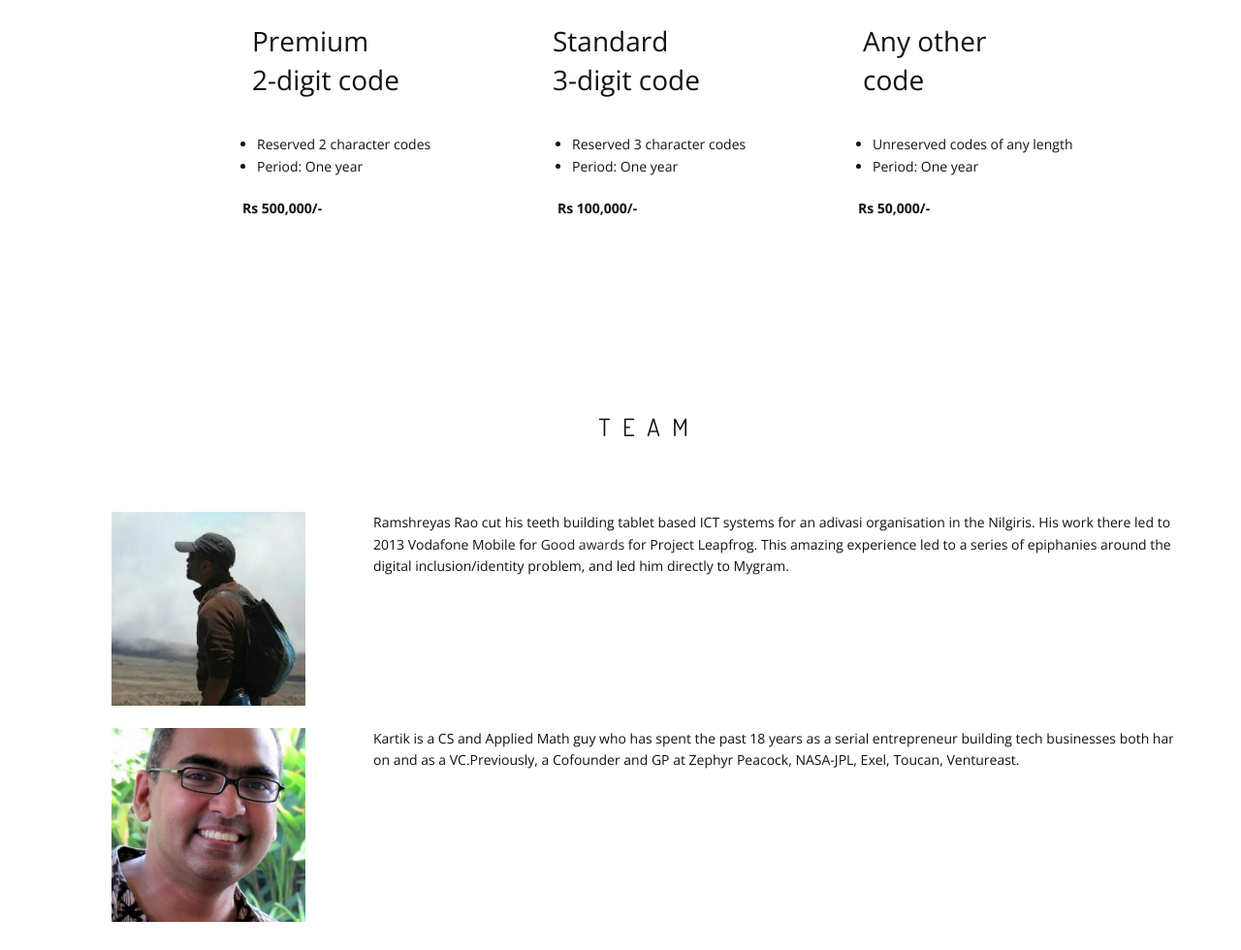
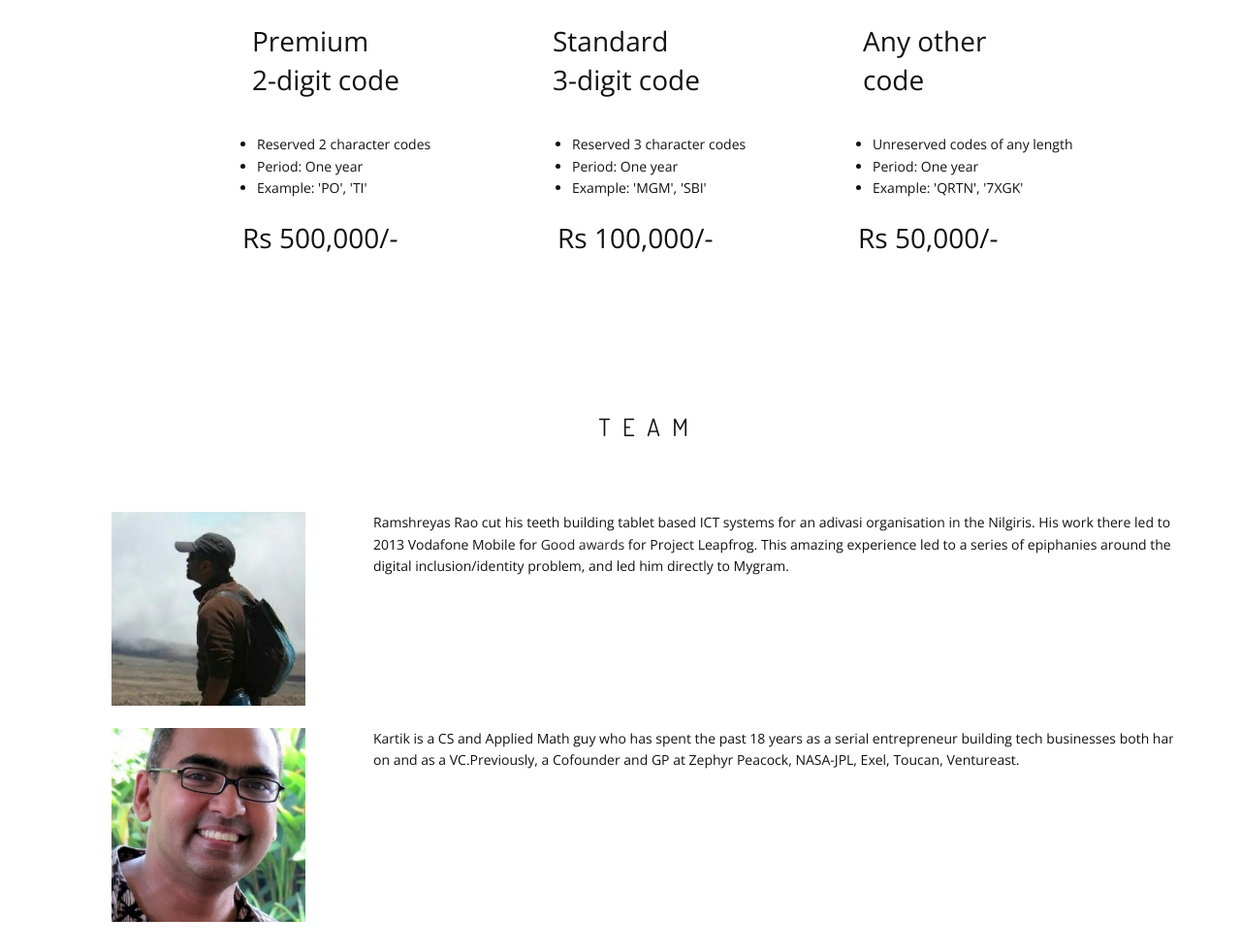
Before and after one commit to RamshreyasRao/website, a plain HTML site: page website/src/main/webapp/index.html in a window 1280 px wide. Shown: the part 2309-3289 px from the top of the page at 97% size. Drawn offline with nearby package versions, Linux system fonts and the light colour scheme; some packages are replaced by stand-ins of ours.

Commit message:
Resized images & pricing changes

```diff
--- a/website/src/main/webapp/index.html
+++ b/website/src/main/webapp/index.html
@@ -185,8 +185,9 @@
   <ul style="position: relative; left:125px">
     <li>Reserved 2 character codes</li>
     <li>Period: One year</li>
+    <li>Example: 'PO', 'TI'</li>
   </ul>
-	<p style="position: relative; left:150px"><b>Rs 500,000/-</b></p>
+	<h2 style="position: relative; left:150px">Rs 500,000/-</h2>
 	    </div>
 
 	<div class="col-md-4 col-sm-6 mb-sm-50 mb-xs-30">
@@ -194,8 +195,9 @@
   <ul style="position: relative; left:70px">
     <li>Reserved 3 character codes</li>
     <li>Period: One year</li>
+    <li>Example: 'MGM', 'SBI'</li>
   </ul>
-	<p style="position: relative; left:95px"><b>Rs 100,000/-</b></p>
+	<h2 style="position: relative; left:95px">Rs 100,000/-</h2>
 	</div>
 
 
@@ -204,8 +206,9 @@
   <ul>
     <li>Unreserved codes of any length</li>
     <li>Period: One year</li>
+    <li>Example: 'QRTN', '7XGK'</li>
   </ul>
-	<p style="position: relative; left:25px"><b>Rs 50,000/-</b></p>
+	<h2 style="position: relative; left:25px">Rs 50,000/-</h2>
 	</div>
 
 
@@ -282,8 +285,7 @@
 <script type="text/javascript" src="js/isotope.pkgd.min.js"></script>
 <script type="text/javascript" src="js/imagesloaded.pkgd.min.js"></script>
 <script type="text/javascript" src="js/jquery.magnific-popup.min.js"></script>
-<script type="text/javascript" src="http://maps.google.com/maps/api/js?sensor=false&amp;language=en"></script>
-<script type="text/javascript" src="js/gmap3.min.js"></script>
+
 <script type="text/javascript" src="js/wow.min.js"></script>
 <script type="text/javascript" src="js/masonry.pkgd.min.js"></script>
 <script type="text/javascript" src="js/jquery.simple-text-rotator.min.js"></script>
```
